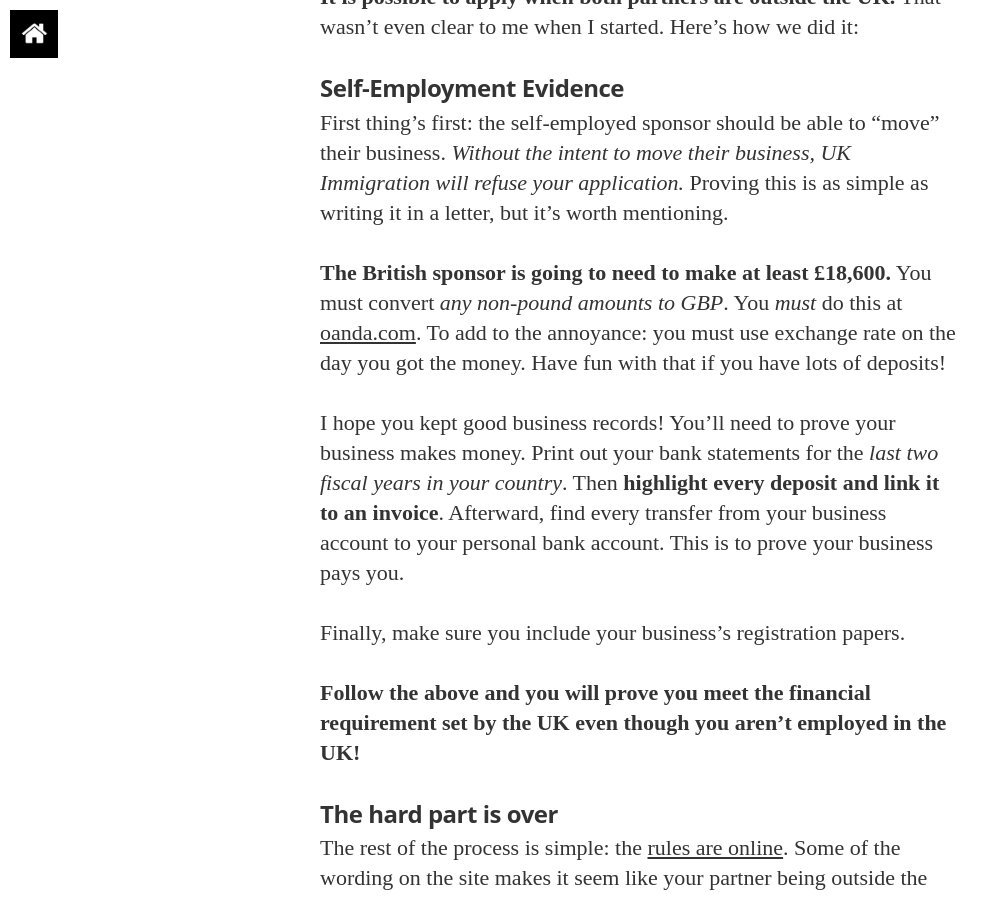
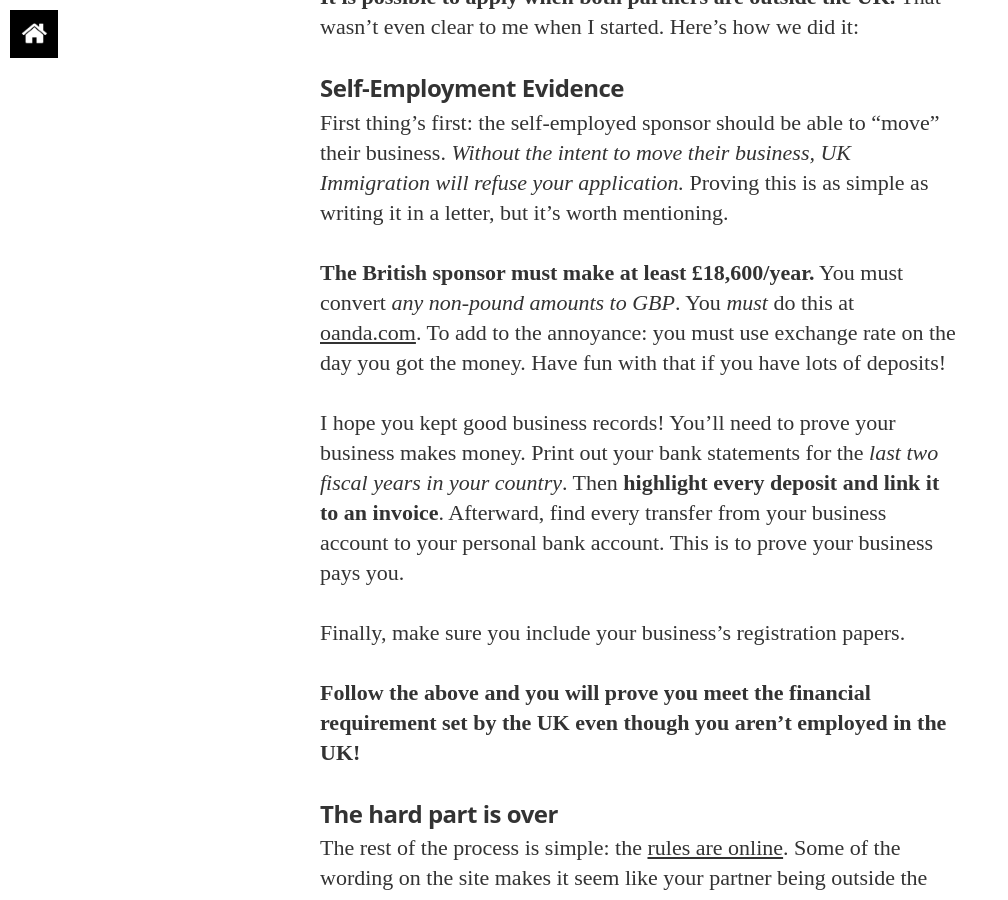
Before and after one commit to tofumatt/strongly-typed, a Jekyll site: the page built from _posts/2015-01-12-transatlantic.md, in a window 1280 px wide and 900 px high, scrolled down 2910 px. Shown: the whole window, without its empty margins (0-1008 px from the left). Built offline with Jekyll 4.4.1, drawn with Linux system fonts in a browser that asks for light colours; nearby versions of some CDN libraries; some web fonts are replaced; Markdown is read by kramdown in place of the engine named in the settings.

Commit message:
Sentence edit

```diff
--- a/_posts/2015-01-12-transatlantic.md
+++ b/_posts/2015-01-12-transatlantic.md
@@ -46,7 +46,7 @@ But: if you're a British citizen working outside the UK, you'll need more docume
 
 First thing's first: the self-employed sponsor should be able to "move" their business. _Without the intent to move their business, UK Immigration will refuse your application._ Proving this is as simple as writing it in a letter, but it's worth mentioning.
 
-**The British sponsor is going to need to make at least £18,600.** You must convert _any non-pound amounts to GBP_. You _must_ do this at [oanda.com](http://www.oanda.com/currency/converter/). To add to the annoyance: you must use exchange rate on the day you got the money. Have fun with that if you have lots of deposits!
+**The British sponsor must make at least £18,600/year.** You must convert _any non-pound amounts to GBP_. You _must_ do this at [oanda.com](http://www.oanda.com/currency/converter/). To add to the annoyance: you must use exchange rate on the day you got the money. Have fun with that if you have lots of deposits!
 
 I hope you kept good business records! You'll need to prove your business makes money. Print out your bank statements for the *last two fiscal years in your country*. Then **highlight every deposit and link it to an invoice**. Afterward, find every transfer from your business account to your personal bank account. This is to prove your business pays you.
 
```
